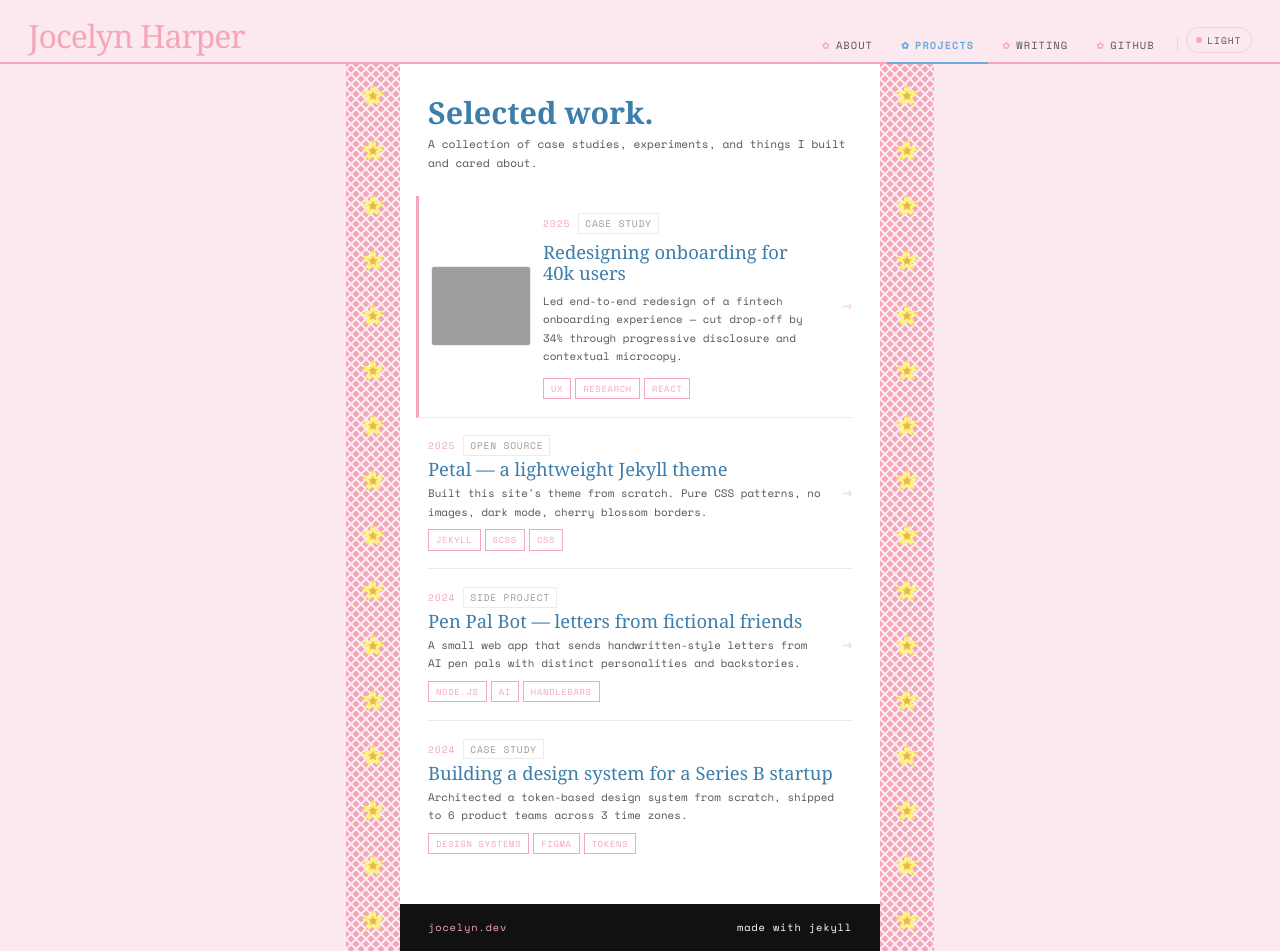
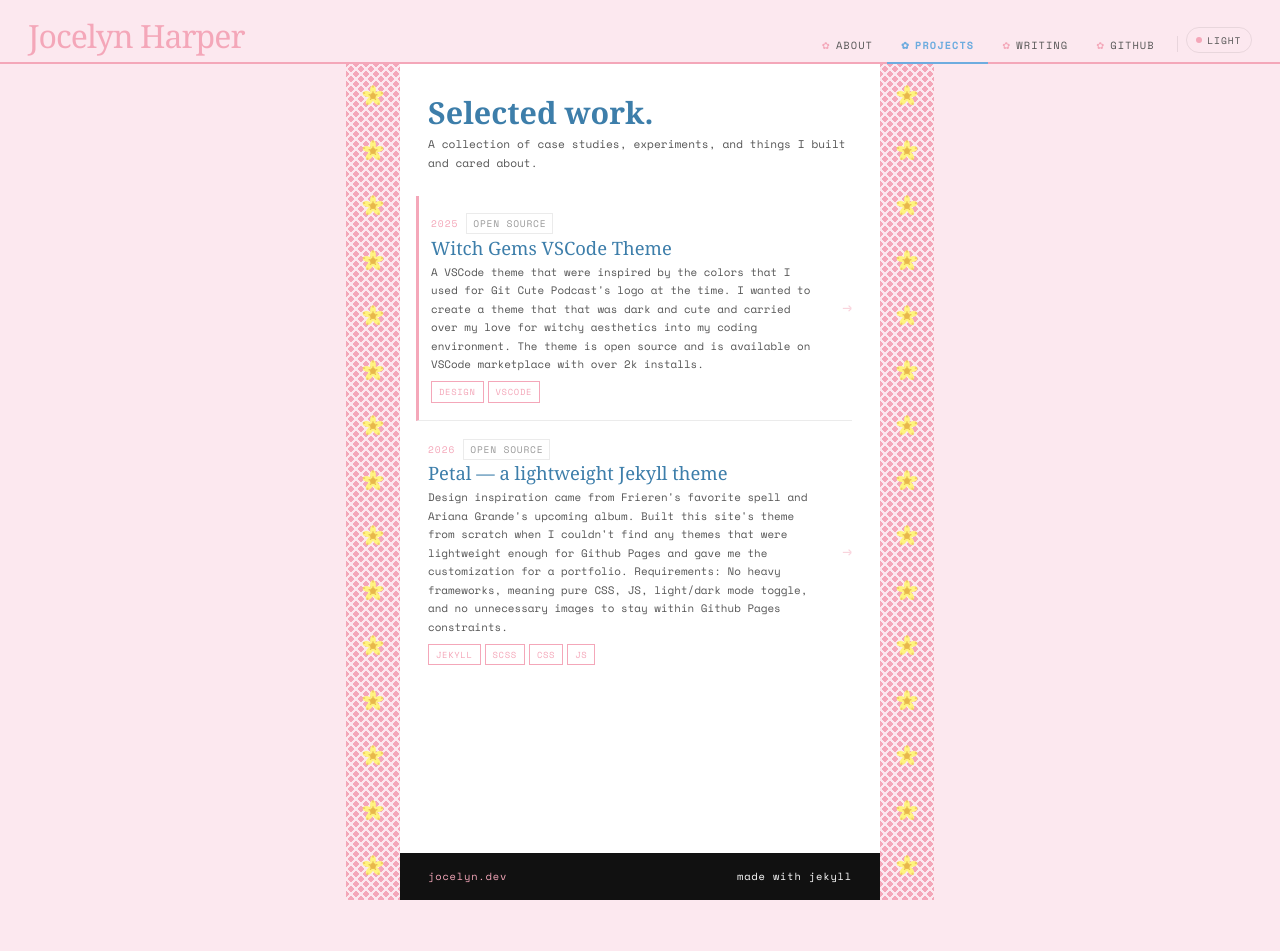
Before and after one commit to javawitch/javawitch.github.io, a Jekyll site: the page built from projects.html, in a window 1280 px wide. Built offline with Jekyll 4.4.1, drawn with Linux system fonts in a browser that asks for light colours; after the commit the page ends 900 px from its top, so only the background shows below that; grey boxes are pictures that could not be loaded.

Commit message:
Updating projects to remove placeholders

```diff
--- a/_data/projects.yml
+++ b/_data/projects.yml
@@ -12,44 +12,25 @@
 #   featured:         true = pink left border accent
 #   tags:             list of tech/skill tags
 
-- title: "Redesigning onboarding for 40k users"
-  description: "Led end-to-end redesign of a fintech onboarding experience — cut drop-off by 34% through progressive disclosure and contextual microcopy."
+- title: "Witch Gems VSCode Theme"
+  description: "A VSCode theme that were inspired by the colors that I used for Git Cute Podcast's logo at the time. I wanted to create a theme that that was dark and cute and carried over my love for witchy aesthetics into my coding environment. The theme is open source and is available on VSCode marketplace with over 2k installs."
   year: 2025
-  type: Case Study
-  url: /projects/onboarding-redesign/
-  image: /assets/img/onboarding.jpg
+  type: Open Source
+  url: https://github.com/javawitch/witchgems-theme
+ # image: /assets/img/witchgems.png
   featured: true
   tags:
-    - UX
-    - Research
-    - React
+    - Design
+    - VSCode
 
 - title: "Petal — a lightweight Jekyll theme"
-  description: "Built this site's theme from scratch. Pure CSS patterns, no images, dark mode, cherry blossom borders."
-  year: 2025
+  description: "Design inspiration came from Frieren's favorite spell and Ariana Grande's upcoming album. Built this site's theme from scratch when I couldn't find any themes that were lightweight enough for Github Pages and gave me the customization for a portfolio. Requirements: No heavy frameworks, meaning pure CSS, JS, light/dark mode toggle, and no unnecessary images to stay within Github Pages constraints."
+  year: 2026
   type: Open Source
-  url: https://github.com/javawitch/petal-theme
+  url: https://github.com/javawitch/javawitch.github.io
   show_placeholder: true
   tags:
     - Jekyll
     - SCSS
     - CSS
-
-- title: "Pen Pal Bot — letters from fictional friends"
-  description: "A small web app that sends handwritten-style letters from AI pen pals with distinct personalities and backstories."
-  year: 2024
-  type: Side Project
-  url: /projects/pen-pal-bot/
-  tags:
-    - Node.js
-    - AI
-    - Handlebars
-
-- title: "Building a design system for a Series B startup"
-  description: "Architected a token-based design system from scratch, shipped to 6 product teams across 3 time zones."
-  year: 2024
-  type: Case Study
-  tags:
-    - Design Systems
-    - Figma
-    - Tokens
+    - JS
```
Also changed, not shown: assets/img/witchgems.png (added).
